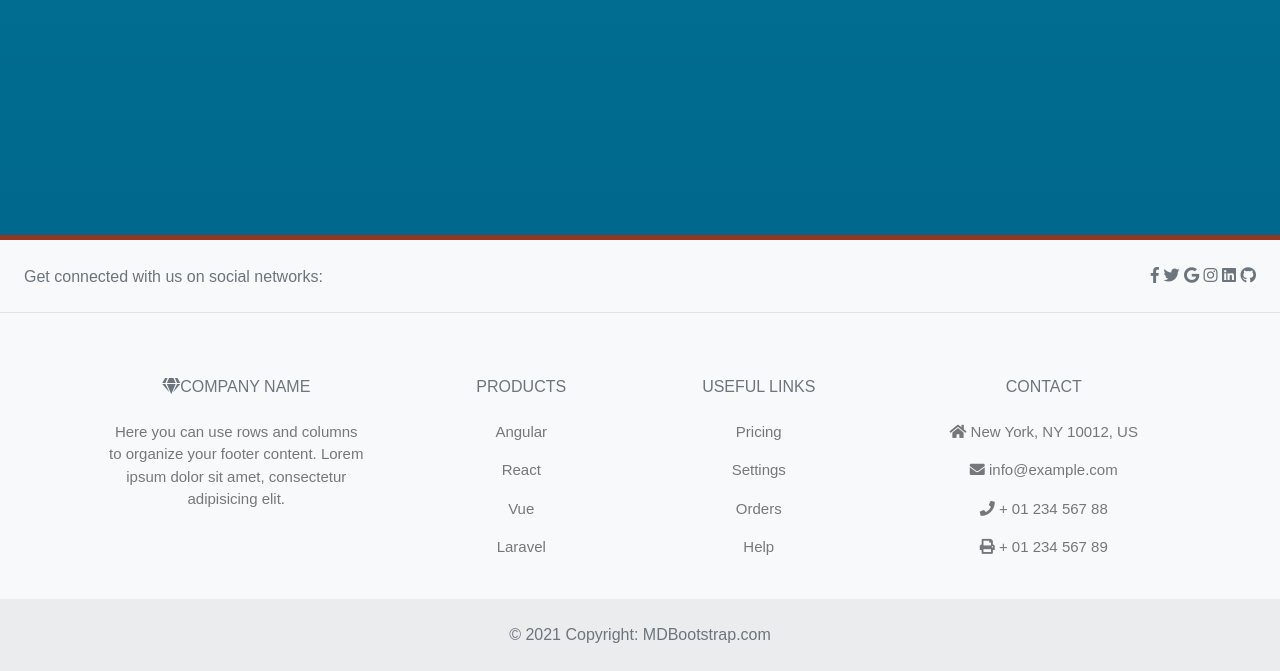
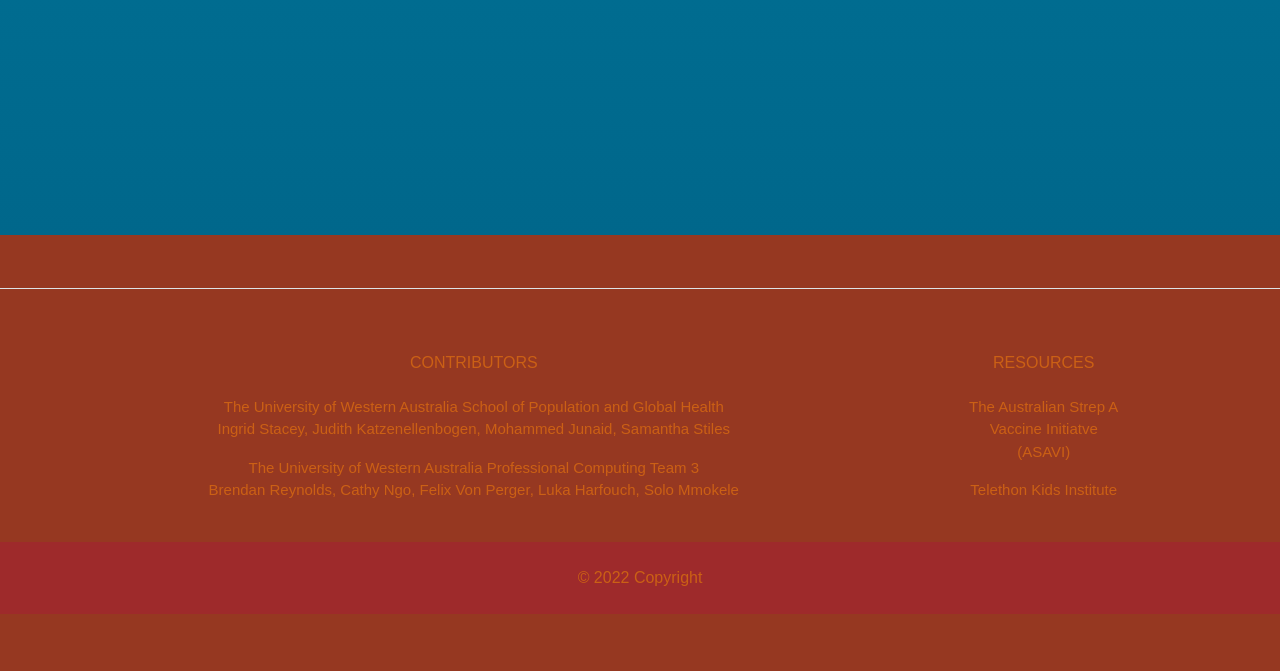
Before and after one commit to B-rey77/CITS3200_3, a Django app: page / in a window 1280 px wide. Shown: the part 897-1568 px from the top of the page. After the commit the page ends 1511 px from the top, so only its background shows below. Run offline with Django 4.2, Linux system fonts and the light colour scheme; some libraries are stand-ins or nearby versions.

Commit message:
Styled footer
Contact detail yet to be added (waiting on client before deciding where to put in footer)

```diff
--- a/database/templates/database/footer.html
+++ b/database/templates/database/footer.html
@@ -1,40 +1,29 @@
 <body class="d-flex flex-column min-vh-100">
 	<!-- Footer -->
-	<footer class="text-center text-lg-start bg-light text-muted mt-auto">
-		<!-- Section: Social media -->
+	<footer class="text-center text-lg-start text-muted mt-auto">
+		<!-- Section: Contact -->
 		<section class="d-flex justify-content-center justify-content-lg-between p-4 border-bottom">
-		<!-- Left -->
-			<div class="me-5 d-none d-lg-block">
-				<span>
-					Get connected with us on social networks:
-				</span>
-			</div>
-			<!-- Left -->
 
-			<!-- Right -->
-			<div>
-				<a href="" class="me-4 text-reset">
-					<i class="fab fa-facebook-f"></i>
-				</a>
-				<a href="" class="me-4 text-reset">
-					<i class="fab fa-twitter"></i>
-				</a>
-				<a href="" class="me-4 text-reset">
-					<i class="fab fa-google"></i>
-				</a>
-				<a href="" class="me-4 text-reset">
-					<i class="fab fa-instagram"></i>
-				</a>
-				<a href="" class="me-4 text-reset">
-					<i class="fab fa-linkedin"></i>
-				</a>
-				<a href="" class="me-4 text-reset">
-					<i class="fab fa-github"></i>
-				</a>
-			</div>
-			<!-- Right -->
+			<!-- Not sure where to include contact details yet? -->
+			{% comment %} <div class="container">
+				<div class="row">
+					<div class="col-sm">
+						<i class="fab fa-facebook-f"></i>
+						<span>www.facebook.com</span>
+					</div>
+					<div class="col-sm">
+						<i class="fas fa-envelope"></i>
+						<span>test@test.com</span>
+					</div>
+					<div class="col-sm">
+						<i class="fas fa-phone"></i>
+						<span>123456789</span>
+					</div>
+				</div>
+			</div>  {% endcomment %}
+
 		</section>
-		<!-- Section: Social media -->
+		<!-- Section: Contact -->
 
 		<!-- Section: Links  -->
 		<section class="">
@@ -42,44 +31,20 @@
 				<!-- Grid row -->
 				<div class="row mt-3">
 					<!-- Grid column -->
-					<div class="col-md-3 col-lg-4 col-xl-3 mx-auto mb-4">
+					<div class="col-md-3 col-lg-4 col-xl-7 mx-auto mb-4">
 						<!-- Content -->
 						<h6 class="text-uppercase fw-bold mb-4">
-							<i class="fas fa-gem me-3"></i>Company name
+							CONTRIBUTORS
 						</h6>
-						<p>
-							Here you can use rows and columns to organize your footer content. Lorem ipsum
-							dolor sit amet, consectetur adipisicing elit.
+						<p>The University of Western Australia School of Population and Global Health<br>Ingrid Stacey, Judith Katzenellenbogen, Mohammed Junaid, Samantha Stiles</p>
+						<p>The University of Western Australia Professional Computing Team 3<br>
+							<a href="https://github.com/B-rey77" class="text-reset" target="_blank" rel="noopener noreferrer">Brendan Reynolds</a>,
+							<a href="https://github.com/cathy-ngo" class="text-reset" target="_blank" rel="noopener noreferrer">Cathy Ngo</a>,
+							<a href="https://github.com/frekky" class="text-reset" target="_blank" rel="noopener noreferrer">Felix Von Perger</a>,
+							<a href="https://github.com/lh1407" class="text-reset" target="_blank" rel="noopener noreferrer">Luka Harfouch</a>,
+							<a href="https://github.com/SoloUWA" class="text-reset" target="_blank" rel="noopener noreferrer">Solo Mmokele</a>
 						</p>
-					</div>
-					<!-- Grid column -->
 
-					<!-- Grid column -->
-					<div class="col-md-2 col-lg-2 col-xl-2 mx-auto mb-4">
-						<!-- Links -->
-						<h6 class="text-uppercase fw-bold mb-4">
-							Products
-						</h6>
-						<p>
-							<a href="#!" class="text-reset">
-								Angular
-							</a>
-						</p>
-						<p>
-							<a href="#!" class="text-reset">
-								React
-							</a>
-						</p>
-						<p>
-							<a href="#!" class="text-reset">
-								Vue
-							</a>
-						</p>
-						<p>
-							<a href="#!" class="text-reset">
-								Laravel
-							</a>
-						</p>
 					</div>
 					<!-- Grid column -->
 
@@ -87,55 +52,22 @@
 					<div class="col-md-3 col-lg-2 col-xl-2 mx-auto mb-4">
 						<!-- Links -->
 						<h6 class="text-uppercase fw-bold mb-4">
-							Useful links
+							Resources
 						</h6>
 						<p>
-							<a href="#!" class="text-reset">
-								Pricing
+							<a href="https://www.asavi.org.au/" class="text-reset" target="_blank" rel="noopener noreferrer">
+								The Australian Strep A Vaccine Initiatve (ASAVI)
 							</a>
 						</p>
 						<p>
-							<a href="#!" class="text-reset">
-								Settings
-							</a>
-						</p>
-						<p>
-							<a href="#!" class="text-reset">
-								Orders
-							</a>
-						</p>
-						<p>
-							<a href="#!" class="text-reset">
-								Help
+							<a href="https://www.telethonkids.org.au/" class="text-reset" target="_blank" rel="noopener noreferrer">
+								Telethon Kids Institute
 							</a>
 						</p>
 					</div>
 					<!-- Grid column -->
 
-					<!-- Grid column -->
-					<div class="col-md-4 col-lg-3 col-xl-3 mx-auto mb-md-0 mb-4">
-						<!-- Links -->
-						<h6 class="text-uppercase fw-bold mb-4">
-							Contact
-						</h6>
-						<p>
-							<i class="fas fa-home me-3"></i>
-							New York, NY 10012, US
-						</p>
-						<p>
-							<i class="fas fa-envelope me-3"></i>
-							info@example.com
-						</p>
-						<p>
-							<i class="fas fa-phone me-3"></i>
-							+ 01 234 567 88
-						</p>
-						<p>
-							<i class="fas fa-print me-3"></i>
-							+ 01 234 567 89
-						</p>
-					</div>
-				<!-- Grid column -->
+
 				</div>
 				<!-- Grid row -->
 			</div>
@@ -143,11 +75,8 @@
 		<!-- Section: Links  -->
 
 		<!-- Copyright -->
-		<div class="text-center p-4" style="background-color: rgba(0, 0, 0, 0.05);">
-			© 2021 Copyright:
-			<a class="text-reset fw-bold" href="https://mdbootstrap.com/">
-				MDBootstrap.com
-			</a>
+		<div class="text-center p-4" id="footer-btm">
+			© 2022 Copyright
 		</div>
 		<!-- Copyright -->
 	</footer>
--- a/static/css/main.css
+++ b/static/css/main.css
@@ -50,6 +50,7 @@ h5 {
 }
 
 p {
+    font-family: "Century Gothic", CenturyGothic, AppleGothic, sans-serif;
     color: var(--cool-grey);
     text-align: center;
     font-size: 15px;
@@ -218,3 +219,15 @@ footer {
     border-top: 5px solid var(--brown);
     background-color: var(--brown);
 }
+
+footer * {
+    color: var(--dark-orange)
+}
+
+footer span {
+    padding: 5px;
+}
+
+#footer-btm {
+    background-color: var(--burgundy);
+}
```
